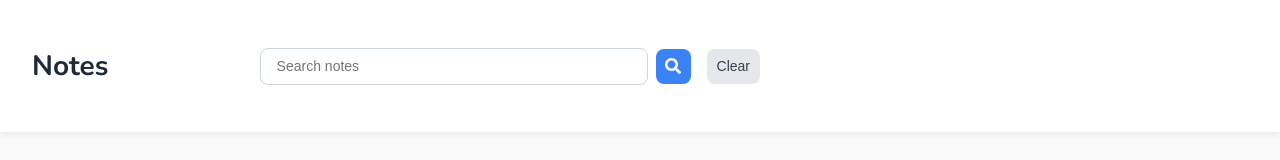
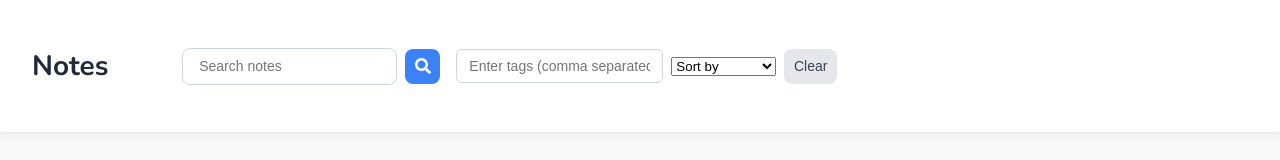
Before and after one commit to DenislavaVM/NotesHub-MERN, a React (Vite) app in the folder frontend/: page /dashboard in a window 1280 px wide. Shown: the top 160 px of the page. Built offline with nearby package versions, Linux system fonts and the light colour scheme; no server answers.

Commit message:
Add enhanced search functionality to notes app

```diff
--- a/frontend/src/components/Navbar/Navbar.jsx
+++ b/frontend/src/components/Navbar/Navbar.jsx
@@ -4,14 +4,14 @@ import ProfileInfo from "../Cards/ProfileInfo";
 import { useNavigate } from "react-router-dom";
 import SearchBar from "../searchBar/SearchBar";
 
-const Navbar = ({userInfo, onSearchNote, handleClearSearch }) => {
+const Navbar = ({ userInfo, onSearchNote, handleClearSearch, setTags, setSortBy }) => {
   const [searchQuery, setSearchQuery] = useState("");
   const navigate = useNavigate();
 
   const onLogout = () => {
     localStorage.clear();
-    navigate("/login")
-  }
+    navigate("/login");
+  };
 
   const handleSearch = () => {
     if (searchQuery) {
@@ -32,9 +32,11 @@ const Navbar = ({userInfo, onSearchNote, handleClearSearch }) => {
       <div className="navbar-center">
         <SearchBar
           value={searchQuery}
-          onChange={({ target }) => setSearchQuery(target.value)}
+          onChange={(e) => setSearchQuery(e.target.value)}
           handleSearch={handleSearch}
           onClearSearch={onClearSearch}
+          setTags={setTags}
+          setSortBy={setSortBy}
         />
       </div>
       <div className="navbar-right">
--- a/frontend/src/components/searchBar/SearchBar.jsx
+++ b/frontend/src/components/searchBar/SearchBar.jsx
@@ -2,8 +2,7 @@ import React from "react";
 import { FaSearch } from "react-icons/fa";
 import "./SearchBar.css";
 
-
-const SearchBar = ({ value, onChange, handleSearch, onClearSearch }) => {
+const SearchBar = ({ value, onChange, handleSearch, onClearSearch, setTags, setSortBy }) => {
   return (
     <div className="search-bar-container">
       <input
@@ -16,6 +15,24 @@ const SearchBar = ({ value, onChange, handleSearch, onClearSearch }) => {
       <button className="search-bar-button" onClick={handleSearch}>
         <FaSearch className="search-icon" />
       </button>
+
+      <input
+        type="text"
+        placeholder="Enter tags (comma separated)"
+        className="tag-input"
+        onKeyDown={(e) => {
+          if (e.key === "Enter") {
+            setTags(e.target.value.split(",").map(tag => tag.trim()));
+          }
+        }}
+      />
+
+      <select className="sort-select" onChange={(e) => setSortBy(e.target.value)}>
+        <option value="">Sort by</option>
+        <option value="created">Created Date</option>
+        <option value="updated">Updated Date</option>
+      </select>
+
       <button className="clear-button" onClick={onClearSearch}>
         Clear
       </button>
--- a/frontend/src/pages/Home/Home.jsx
+++ b/frontend/src/pages/Home/Home.jsx
@@ -28,6 +28,9 @@ const Home = () => {
   const [allNotes, setAllNotes] = useState([]);
   const [userInfo, setUserInfo] = useState(null);
   const [isSearch, setIsSearch] = useState(false);
+  const [searchQuery, setSearchQuery] = useState("");
+  const [tags, setTags] = useState([]);
+  const [sortBy, setSortBy] = useState("");
   const navigate = useNavigate();
 
   const handleEdit = (noteDetails) => {
@@ -63,22 +66,27 @@ const Home = () => {
     }
   };
 
-  const getAllNotes = async (notes = null) => {
-
-    if (notes) {
-      setAllNotes(notes);
-      return;
-    }
-
+  const getAllNotes = async () => {
     try {
-      const response = await apiClient.get("/get-all-notes");
+      const response = await apiClient.get("/get-all-notes", {
+        params: {
+          searchQuery,
+          tags: tags.join(","),
+          sortBy
+        },
+      });
 
       if (response.data && response.data.notes) {
         setAllNotes(response.data.notes);
       }
     } catch (error) {
-      console.log("An unexpexted error accured. Please try again.");
+      console.log("An unexpected error occurred. Please try again.");
     }
+  };
+
+  const handleSearch = (query) => {
+    setIsSearch(true);
+    setSearchQuery(query);
   };
 
   const handleDelete = async (data) => {
@@ -91,29 +99,9 @@ const Home = () => {
         getAllNotes();
       }
     } catch (error) {
-      if (
-        error.response &&
-        error.response.data &&
-        error.response.data.message
-      ) {
-        console.log("An unexpexted error accured. Please try again.");
+      if (error.response && error.response.data && error.response.data.message) {
+        console.log("An unexpected error occurred. Please try again.");
       }
-    }
-  };
-
-  const onSearchNote = async (query) => {
-    try {
-      const response = await apiClient.get("/search-notes", {
-        params: { query },
-      });
-
-      if (response.data && response.data.notes) {
-        setIsSearch(true);
-        setAllNotes(response.data.notes);
-      }
-
-    } catch (error) {
-      console.log(error);
     }
   };
 
@@ -121,7 +109,7 @@ const Home = () => {
     const noteId = noteData._id;
     try {
       const response = await apiClient.put("/update-note-pinned/" + noteId, {
-        "isPinned": !noteData.isPinned
+        isPinned: !noteData.isPinned,
       });
 
       if (response.data && response.data.note) {
@@ -130,27 +118,30 @@ const Home = () => {
       }
     } catch (error) {
       console.log(error);
-
     }
   };
 
   const handleClearSearch = () => {
     setIsSearch(false);
+    setSearchQuery("");
+    setTags([]);
     getAllNotes();
   };
 
   useEffect(() => {
     getAllNotes();
     getUserInfo();
-    return () => { }
-  }, [])
+    return () => { };
+  }, [searchQuery, tags, sortBy]);
 
   return (
     <>
       <Navbar
         userInfo={userInfo}
-        onSearchNote={onSearchNote}
+        onSearchNote={handleSearch}
         handleClearSearch={handleClearSearch}
+        setTags={setTags}
+        setSortBy={setSortBy}
       />
 
       <div className="home-container">
@@ -230,4 +221,5 @@ const Home = () => {
     </>
   );
 };
+
 export default Home;
```
Also changed, not shown: 2 other files (tests, documents, lock files or other folders).
